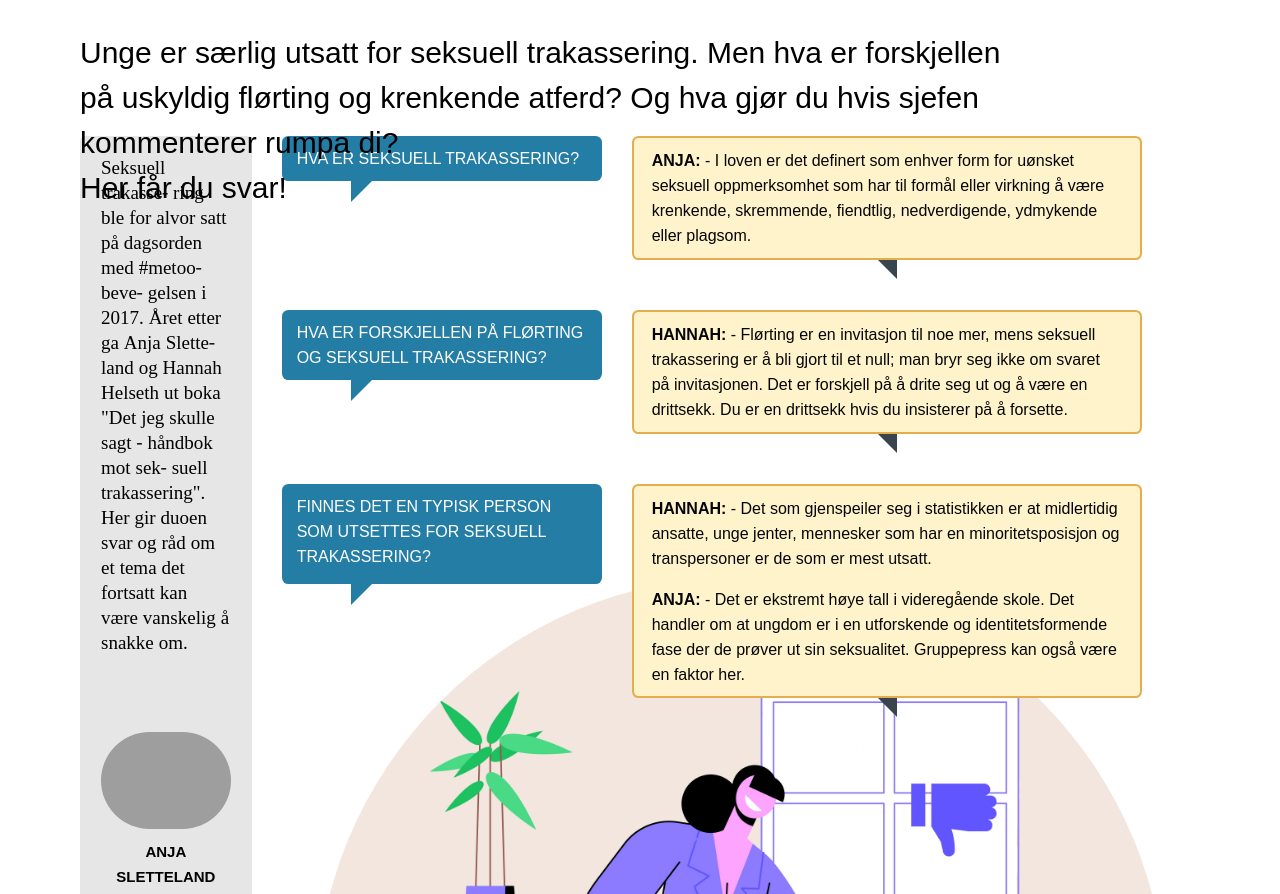
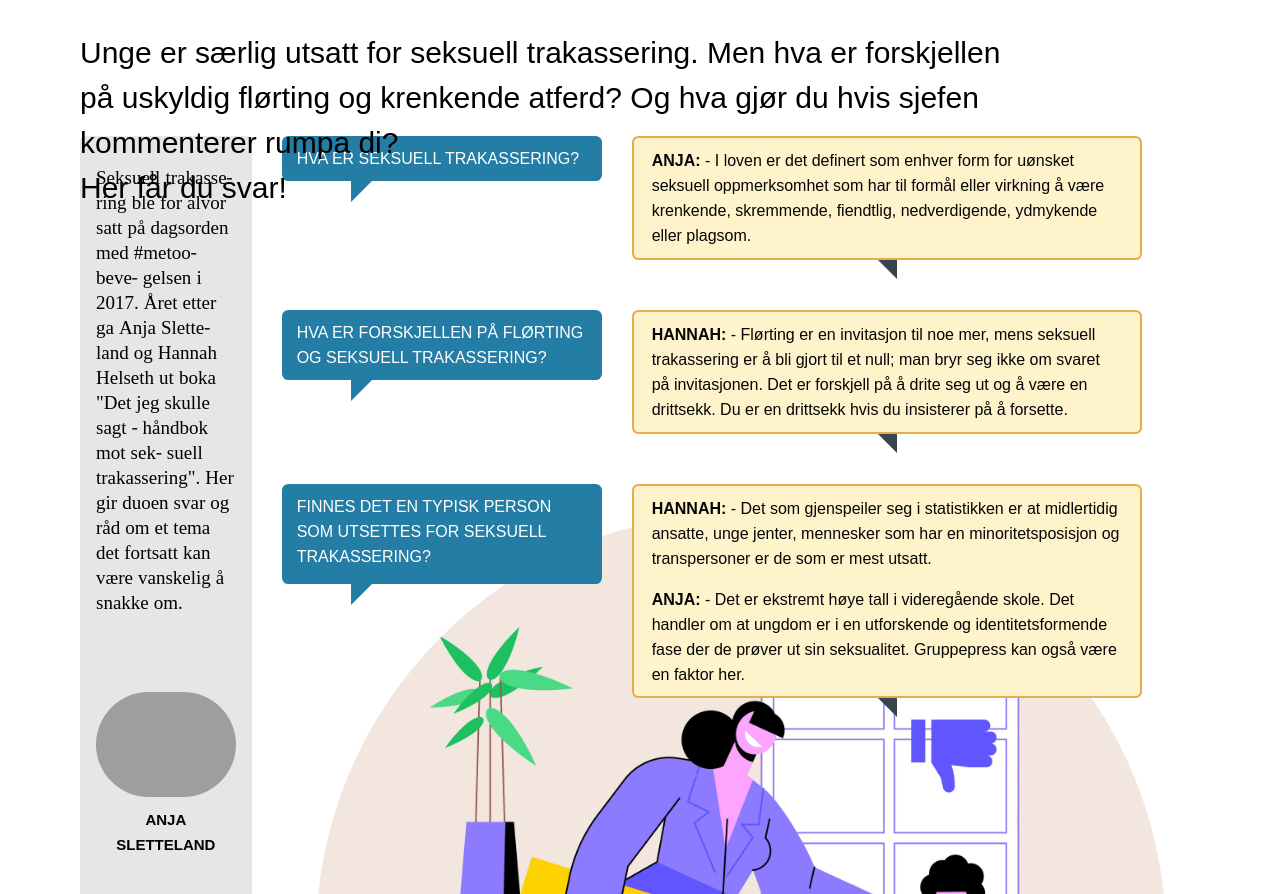
Before and after one commit to solafsen/fontene.github.io, a plain HTML site: page index.html in a window 1280 px wide. Shown: the part 380-1274 px from the top of the page. Drawn offline with Linux system fonts and the light colour scheme; grey boxes are pictures that could not be loaded; a web font is replaced by a local one.

Commit message:
Update style.css

```diff
--- a/style.css
+++ b/style.css
@@ -146,15 +146,19 @@ header p {
 aside.høyre-sidefelt {
 
     max-width: 100%;
-    height: 1200px;
+    height: 1000px;
 	border:solid 1px transparent;
 	border-radius: 5px;
 	background-color: rgb(230, 230, 230);
-	padding: 20px;
+	padding: 19px;
+    padding-top: 30px;
+    padding-left: 15px;
+    padding-right: 15px;
 	margin-top: 0px;
 	font-family: "Noto Serif Thai", serif;
 	font-size: 19px;
 	line-height: 25px;
+    word-spacing: 0.1px;
 
 }
 
```
